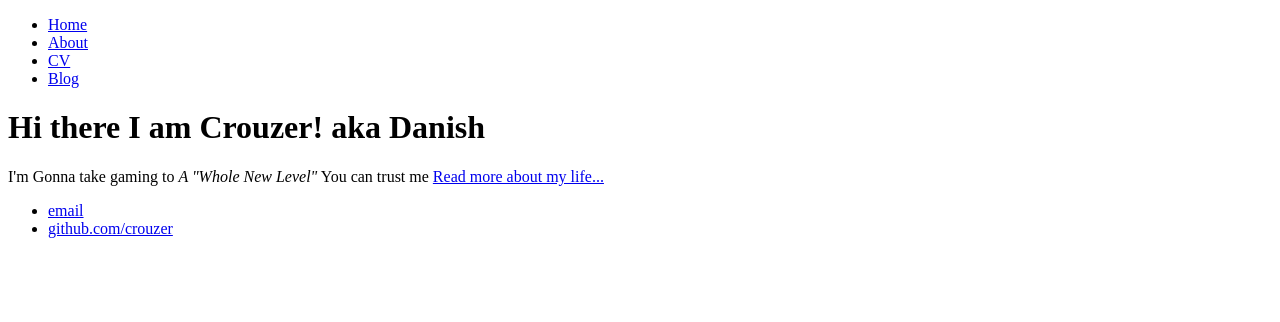
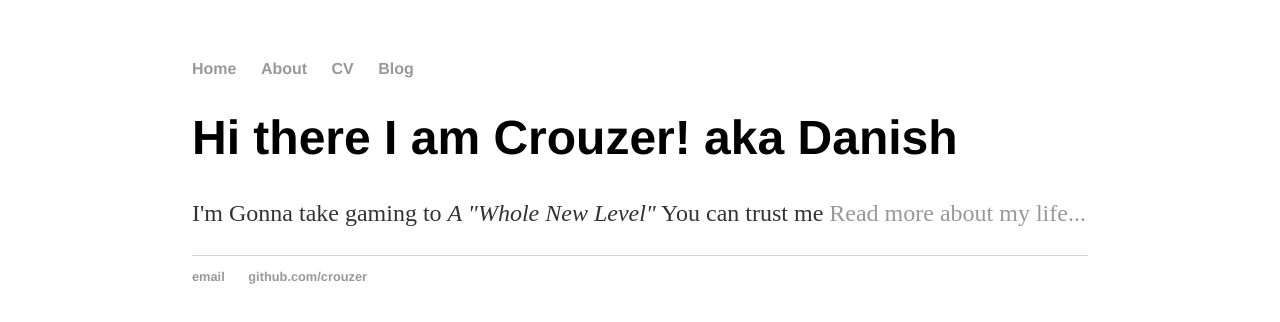
Before and after one commit to Crouzer/crouzer.github.io, a plain HTML site: page index.html in a window 1280 px wide. Drawn offline with Linux system fonts and the light colour scheme.

Commit message:
Update index.html
changed

```diff
--- a/index.html
+++ b/index.html
@@ -2,6 +2,8 @@
 <html>
 	<head>
 		<title>Gamer4Lyfe</title>
+		<!-- link to the main stylesheet -->
+		<link rel="StyleSheet" type="text/css" href="/css/main.css">
 	</head>
 	<body>
 		<nav>
```
